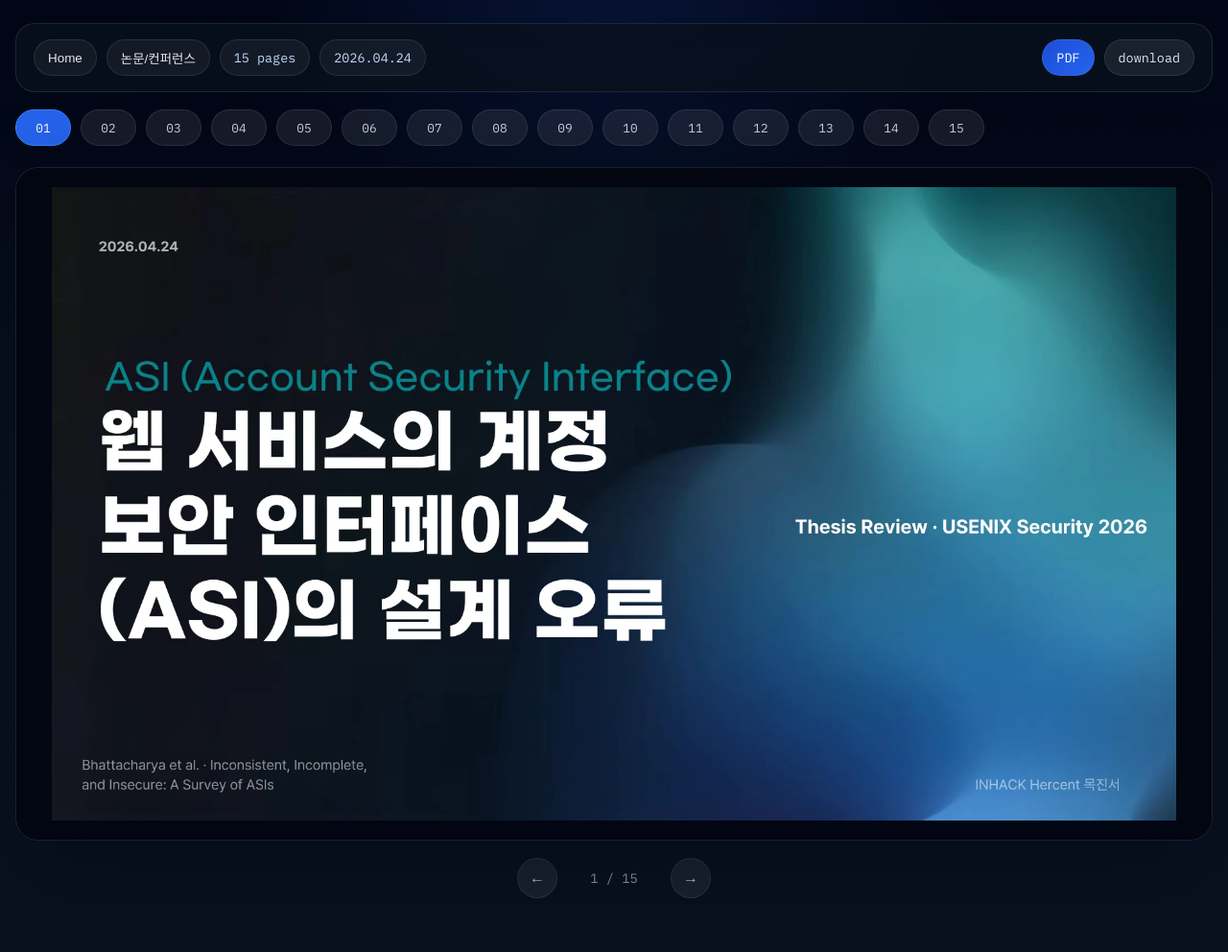
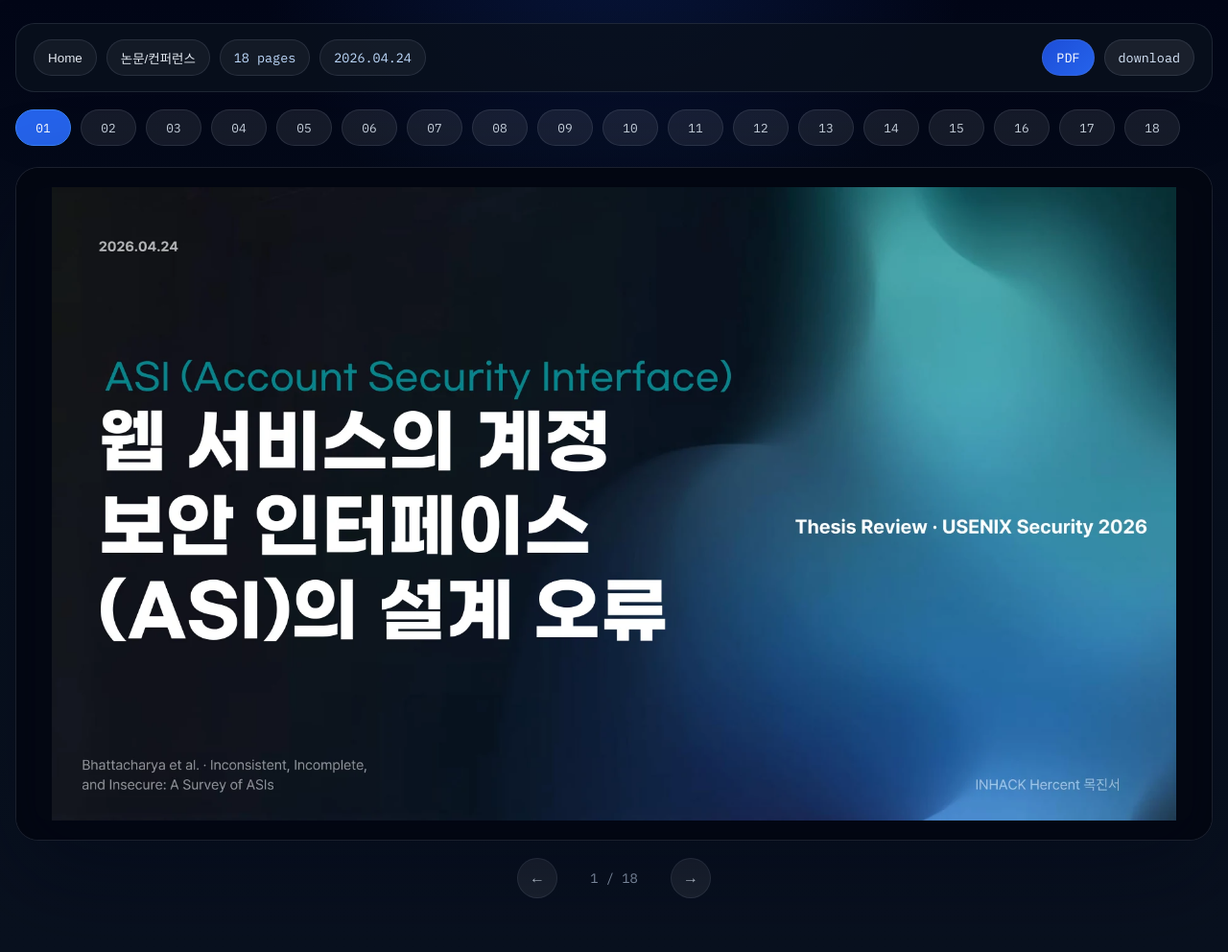
Before and after one commit to katarinabluu-gosegulover/Hercent.github.io, a Jekyll site: the page posts/thesis-review-mission.html, which Jekyll copies as it is, in a window 1280 px wide. Shown: the whole page at 96% size. Built offline with Jekyll 4.4.1, drawn with Linux system fonts in a browser that asks for light colours; some web fonts are replaced.

Commit message:
Update thesis review deck to 18 pages

```diff
--- a/posts/thesis-review-mission.html
+++ b/posts/thesis-review-mission.html
@@ -11,7 +11,6 @@
 <style>
   :root {
     --bg: #08101d;
-    --bg-soft: #101827;
     --panel: rgba(9, 16, 29, 0.82);
     --line: rgba(148, 163, 184, 0.16);
     --text: #e2e8f0;
@@ -241,94 +240,63 @@
       <div class="review-meta">
         <a class="badge" href="/Hercent.github.io/">Home</a>
         <a class="badge" href="/Hercent.github.io/categories/papers-conferences.html">논문/컨퍼런스</a>
-        <span class="meta-pill">15 pages</span>
+        <span class="meta-pill">18 pages</span>
         <span class="meta-pill">2026.04.24</span>
       </div>
       <div class="review-actions">
-        <a class="action-primary" href="/Hercent.github.io/assets/docs/thesis-review-mission.pdf?v=20260424-2220" target="_blank" rel="noreferrer">PDF</a>
-        <a class="action-secondary" href="/Hercent.github.io/assets/docs/thesis-review-mission.pdf?v=20260424-2220" download="thesis-review-mission.pdf">download</a>
+        <a class="action-primary" href="/Hercent.github.io/assets/docs/thesis-review-mission.pdf?v=20260425-18" target="_blank" rel="noreferrer">PDF</a>
+        <a class="action-secondary" href="/Hercent.github.io/assets/docs/thesis-review-mission.pdf?v=20260425-18" download="thesis-review-mission.pdf">download</a>
       </div>
     </section>
 
     <section class="review-nav" id="reviewNav">
       <button type="button" class="is-active" data-slide-target="0">01</button>
-      <button type="button" data-slide-target="1">02</button>
-      <button type="button" data-slide-target="2">03</button>
-      <button type="button" data-slide-target="3">04</button>
-      <button type="button" data-slide-target="4">05</button>
-      <button type="button" data-slide-target="5">06</button>
-      <button type="button" data-slide-target="6">07</button>
-      <button type="button" data-slide-target="7">08</button>
-      <button type="button" data-slide-target="8">09</button>
-      <button type="button" data-slide-target="9">10</button>
-      <button type="button" data-slide-target="10">11</button>
-      <button type="button" data-slide-target="11">12</button>
-      <button type="button" data-slide-target="12">13</button>
-      <button type="button" data-slide-target="13">14</button>
-      <button type="button" data-slide-target="14">15</button>
     </section>
 
-    <section class="slide-frame">
+    <section class="slide-frame" id="slideFrame">
       <section class="slide is-active" data-slide-index="0">
-        <img class="slide-image" src="/Hercent.github.io/assets/images/thesis-review-mission-pages/page-01.webp?v=20260424-2220" alt="Thesis Review Mission page 1" fetchpriority="high">
-      </section>
-      <section class="slide" data-slide-index="1">
-        <img class="slide-image" src="/Hercent.github.io/assets/images/thesis-review-mission-pages/page-02.webp?v=20260424-2220" alt="Thesis Review Mission page 2" loading="lazy">
-      </section>
-      <section class="slide" data-slide-index="2">
-        <img class="slide-image" src="/Hercent.github.io/assets/images/thesis-review-mission-pages/page-03.webp?v=20260424-2220" alt="Thesis Review Mission page 3" loading="lazy">
-      </section>
-      <section class="slide" data-slide-index="3">
-        <img class="slide-image" src="/Hercent.github.io/assets/images/thesis-review-mission-pages/page-04.webp?v=20260424-2220" alt="Thesis Review Mission page 4" loading="lazy">
-      </section>
-      <section class="slide" data-slide-index="4">
-        <img class="slide-image" src="/Hercent.github.io/assets/images/thesis-review-mission-pages/page-05.webp?v=20260424-2220" alt="Thesis Review Mission page 5" loading="lazy">
-      </section>
-      <section class="slide" data-slide-index="5">
-        <img class="slide-image" src="/Hercent.github.io/assets/images/thesis-review-mission-pages/page-06.webp?v=20260424-2220" alt="Thesis Review Mission page 6" loading="lazy">
-      </section>
-      <section class="slide" data-slide-index="6">
-        <img class="slide-image" src="/Hercent.github.io/assets/images/thesis-review-mission-pages/page-07.webp?v=20260424-2220" alt="Thesis Review Mission page 7" loading="lazy">
-      </section>
-      <section class="slide" data-slide-index="7">
-        <img class="slide-image" src="/Hercent.github.io/assets/images/thesis-review-mission-pages/page-08.webp?v=20260424-2220" alt="Thesis Review Mission page 8" loading="lazy">
-      </section>
-      <section class="slide" data-slide-index="8">
-        <img class="slide-image" src="/Hercent.github.io/assets/images/thesis-review-mission-pages/page-09.webp?v=20260424-2220" alt="Thesis Review Mission page 9" loading="lazy">
-      </section>
-      <section class="slide" data-slide-index="9">
-        <img class="slide-image" src="/Hercent.github.io/assets/images/thesis-review-mission-pages/page-10.webp?v=20260424-2220" alt="Thesis Review Mission page 10" loading="lazy">
-      </section>
-      <section class="slide" data-slide-index="10">
-        <img class="slide-image" src="/Hercent.github.io/assets/images/thesis-review-mission-pages/page-11.webp?v=20260424-2220" alt="Thesis Review Mission page 11" loading="lazy">
-      </section>
-      <section class="slide" data-slide-index="11">
-        <img class="slide-image" src="/Hercent.github.io/assets/images/thesis-review-mission-pages/page-12.webp?v=20260424-2220" alt="Thesis Review Mission page 12" loading="lazy">
-      </section>
-      <section class="slide" data-slide-index="12">
-        <img class="slide-image" src="/Hercent.github.io/assets/images/thesis-review-mission-pages/page-13.webp?v=20260424-2220" alt="Thesis Review Mission page 13" loading="lazy">
-      </section>
-      <section class="slide" data-slide-index="13">
-        <img class="slide-image" src="/Hercent.github.io/assets/images/thesis-review-mission-pages/page-14.webp?v=20260424-2220" alt="Thesis Review Mission page 14" loading="lazy">
-      </section>
-      <section class="slide" data-slide-index="14">
-        <img class="slide-image" src="/Hercent.github.io/assets/images/thesis-review-mission-pages/page-15.webp?v=20260424-2220" alt="Thesis Review Mission page 15" loading="lazy">
+        <img class="slide-image" src="/Hercent.github.io/assets/images/thesis-review-mission-pages/page-01.webp?v=20260425-18" alt="Thesis Review Mission page 1" fetchpriority="high">
       </section>
     </section>
 
     <section class="review-controls">
       <button type="button" id="prevSlide" aria-label="이전 페이지">&#8592;</button>
-      <span class="review-counter" id="slideCounter">1 / 15</span>
+      <span class="review-counter" id="slideCounter">1 / 18</span>
       <button type="button" id="nextSlide" aria-label="다음 페이지">&#8594;</button>
     </section>
   </main>
 
   <script>
-    const slideEls = Array.from(document.querySelectorAll("[data-slide-index]"));
-    const navButtons = Array.from(document.querySelectorAll("[data-slide-target]"));
+    const TOTAL_PAGES = 18;
+    const ASSET_VERSION = "20260425-18";
+    const slideFrame = document.getElementById("slideFrame");
+    const reviewNav = document.getElementById("reviewNav");
     const counter = document.getElementById("slideCounter");
     const prev = document.getElementById("prevSlide");
     const next = document.getElementById("nextSlide");
+
+    function pad(num) {
+      return String(num).padStart(2, "0");
+    }
+
+    for (let page = 2; page <= TOTAL_PAGES; page += 1) {
+      const index = page - 1;
+
+      const button = document.createElement("button");
+      button.type = "button";
+      button.dataset.slideTarget = String(index);
+      button.textContent = pad(page);
+      reviewNav.appendChild(button);
+
+      const slide = document.createElement("section");
+      slide.className = "slide";
+      slide.dataset.slideIndex = String(index);
+      slide.innerHTML = `<img class="slide-image" src="/Hercent.github.io/assets/images/thesis-review-mission-pages/page-${pad(page)}.webp?v=${ASSET_VERSION}" alt="Thesis Review Mission page ${page}" loading="lazy">`;
+      slideFrame.appendChild(slide);
+    }
+
+    const slideEls = Array.from(document.querySelectorAll("[data-slide-index]"));
+    const navButtons = Array.from(document.querySelectorAll("[data-slide-target]"));
     const total = slideEls.length;
     let current = 0;
 
```
Also changed, not shown: assets/images/thesis-review-mission-pages/page-04.webp, assets/images/thesis-review-mission-pages/page-05.webp, assets/images/thesis-review-mission-pages/page-06.webp, assets/images/thesis-review-mission-pages/page-07.webp, assets/images/thesis-review-mission-pages/page-08.webp, assets/images/thesis-review-mission-pages/page-09.webp, assets/images/thesis-review-mission-pages/page-10.webp, assets/images/thesis-review-mission-pages/page-11.webp, assets/images/thesis-review-mission-pages/page-12.webp, assets/images/thesis-review-mission-pages/page-13.webp, assets/images/thesis-review-mission-pages/page-14.webp, assets/images/thesis-review-mission-pages/page-15.webp, assets/images/thesis-review-mission-pages/page-16.webp (added), assets/images/thesis-review-mission-pages/page-17.webp (added), 1 more files.
